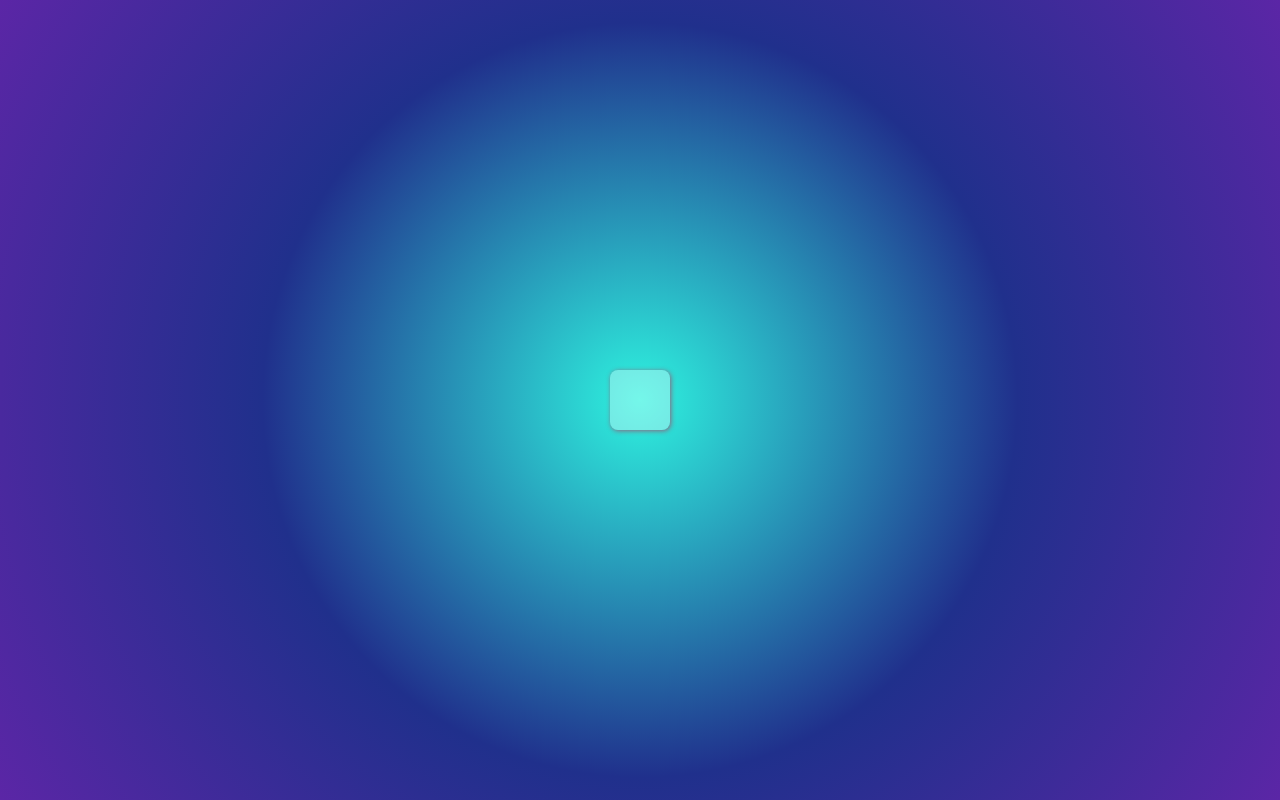
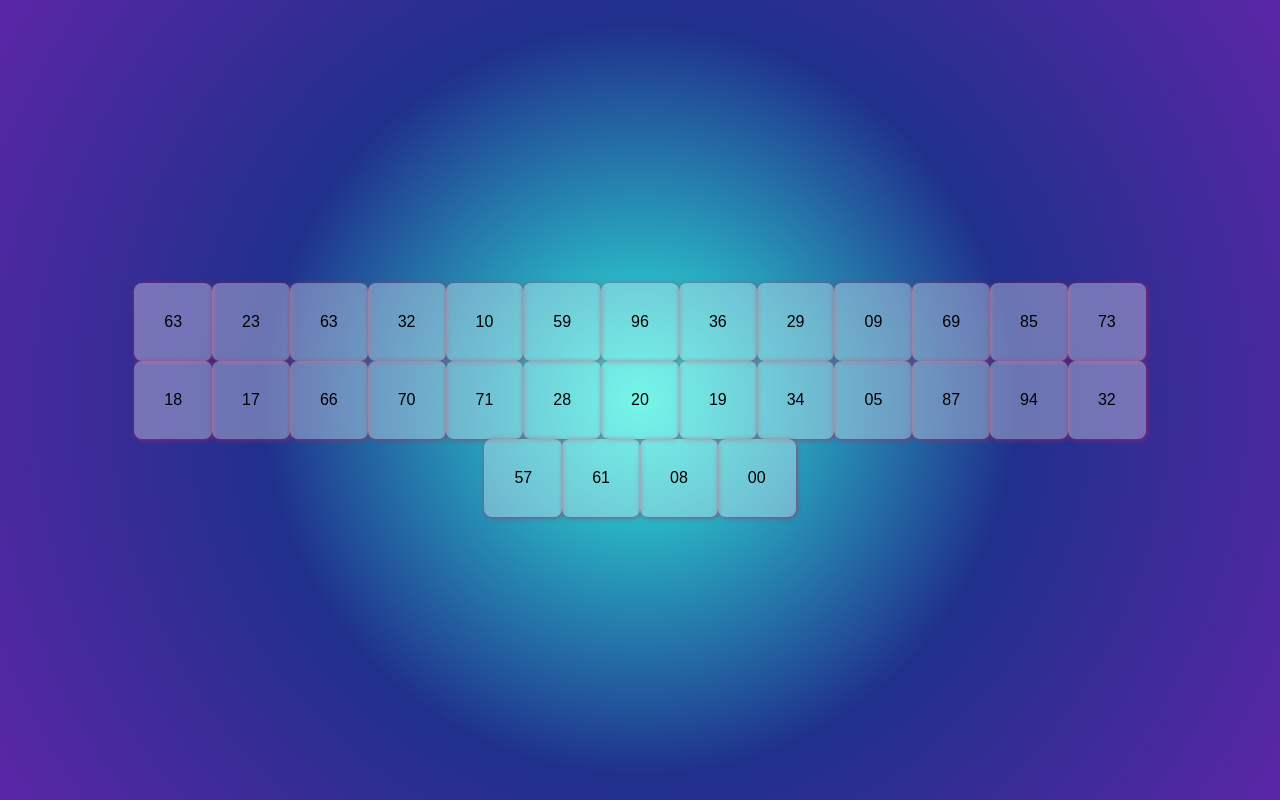
Before and after one commit to Yozline/js-fun, a plain HTML site: page index.html in a window 1280 px wide. Drawn offline with Linux system fonts and the light colour scheme.

Commit message:
развелкалово2

```diff
--- a/index.html
+++ b/index.html
@@ -9,7 +9,6 @@
 </head>
 <body>
     <div class="box">
-        <div class="card"></div>
     </div>
     <script src="script.js"></script>
 </body>
--- a/script.js
+++ b/script.js
@@ -0,0 +1,16 @@
+const getNumber = (max = 11, min = 0) => Math.floor(Math.random() * (max - min) + min);
+
+const optimizeNumber = (n) =>  (n + "").length === 2 ? n : "0" + n;
+
+const data = [];
+let n = getNumber(41, 1);
+while(n--) {
+    data.push(getNumber(100));
+}
+console.log(data);
+
+const box = document.querySelector(".box");
+
+for (let val of data) {
+    box.innerHTML += `<div class="card">${optimizeNumber(val)}</div>`;
+}
```
